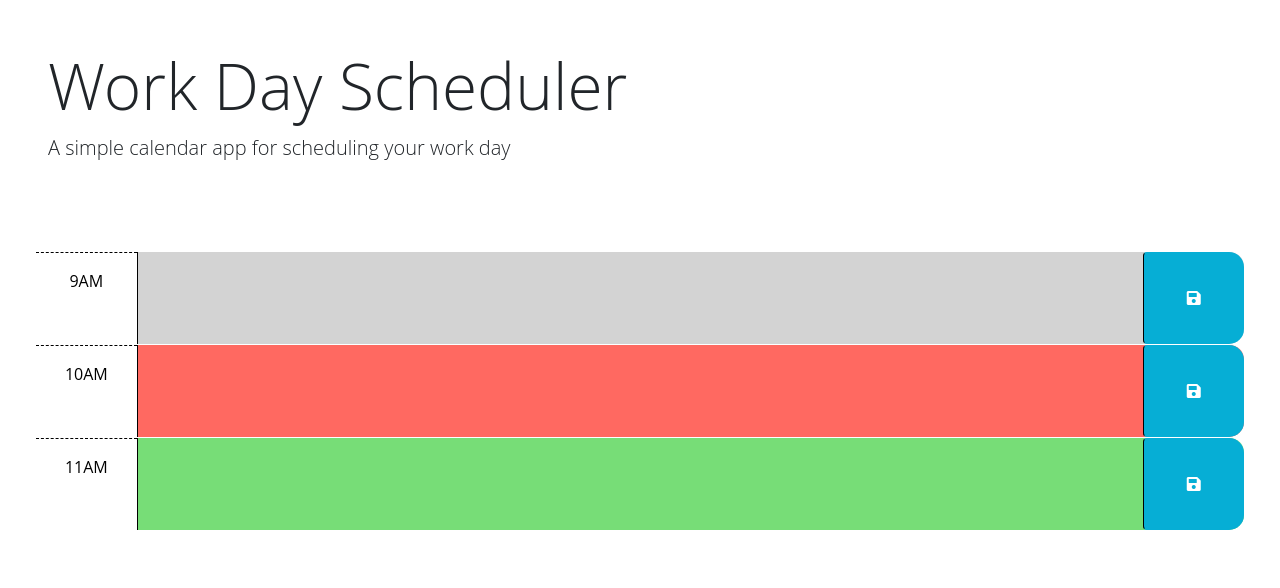
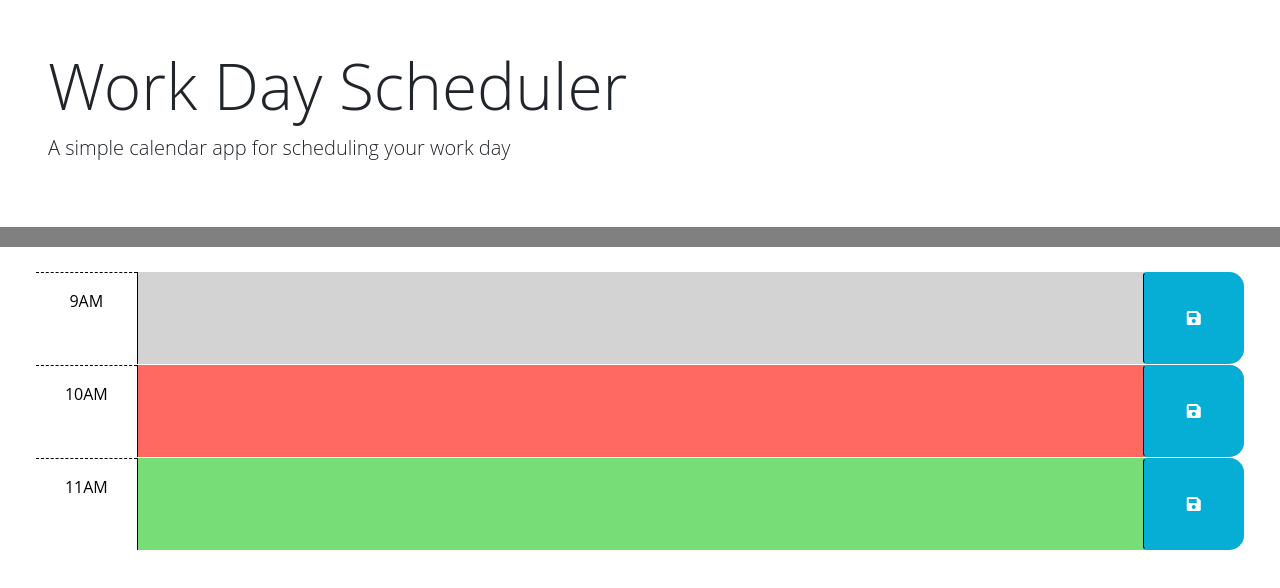
Before and after one commit to Damez21/Weather, a plain HTML site: page crispy-octo-meme-main/Develop/index.html in a window 1280 px wide. Drawn offline with nearby package versions, Linux system fonts and the light colour scheme.

Commit message:
edited css and working on js now.

```diff
--- a/crispy-octo-meme-main/Develop/script.js
+++ b/crispy-octo-meme-main/Develop/script.js
@@ -21,3 +21,9 @@ $(function () {
   //
   // TODO: Add code to display the current date in the header of the page.
 });
+
+
+var curr = dayjs().format('YYYY-MM-DD')
+
+console.log(curr)
+console.log(hi)
--- a/crispy-octo-meme-main/Develop/style.css
+++ b/crispy-octo-meme-main/Develop/style.css
@@ -1,6 +1,14 @@
 body {
   font-family: 'Open Sans', sans-serif;
   font-size: 16px;
+}
+
+header {
+  /* display: flex;
+  justify-content:center; */
+  align-items:center;
+  padding-bottom: 2px;
+  border-bottom: 20px solid grey;
 }
 
 textarea {
```
